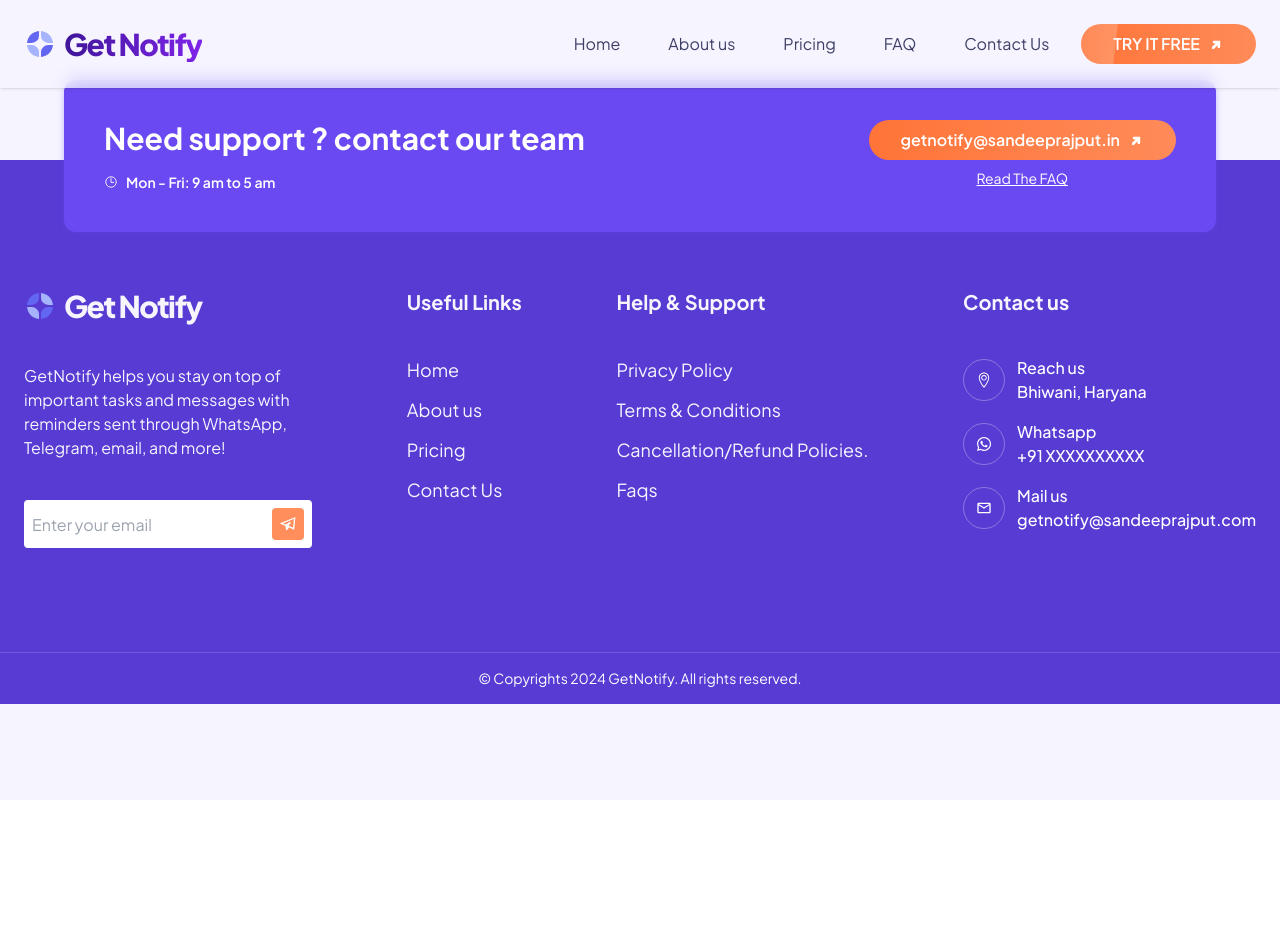
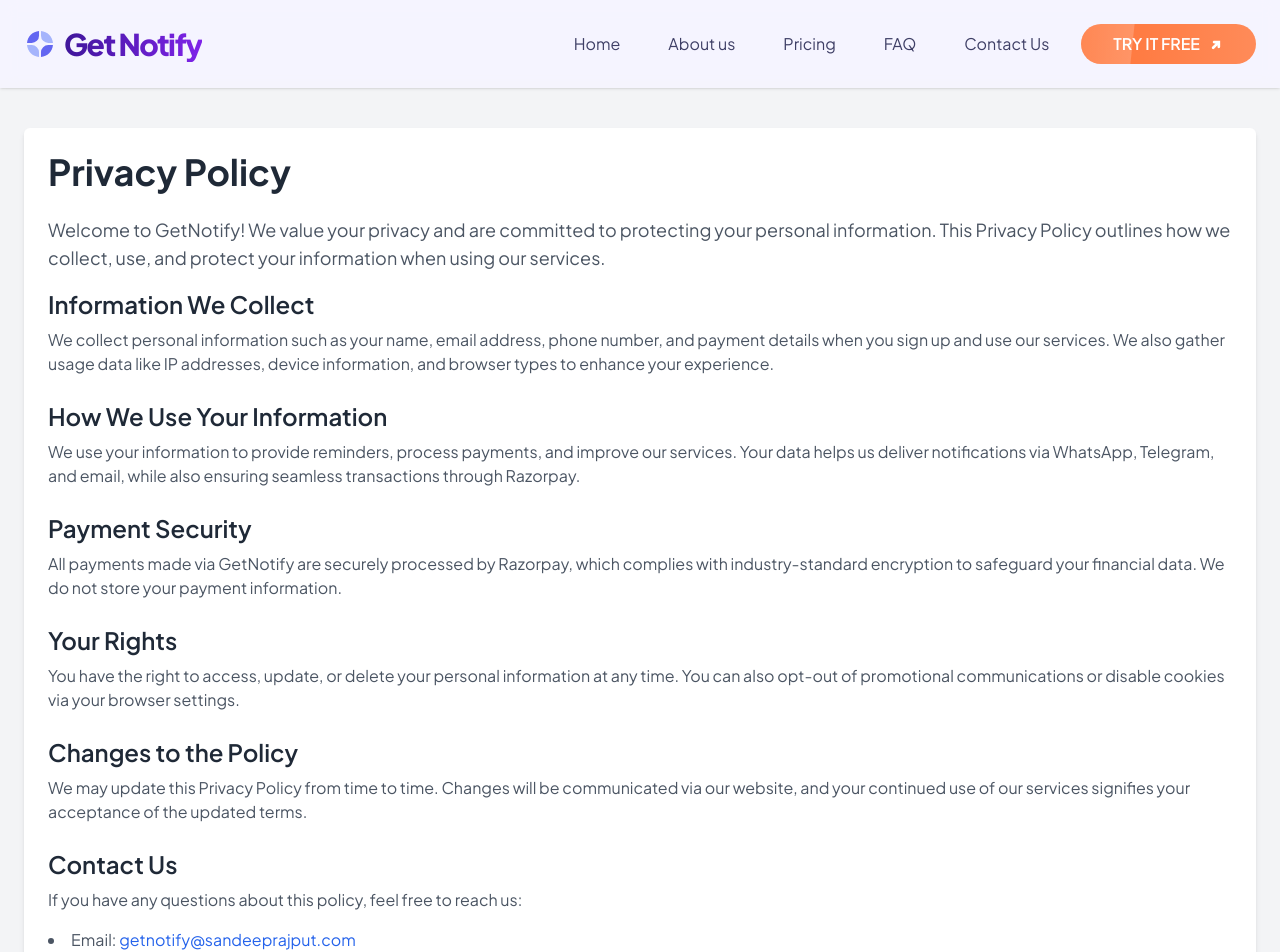
Before and after one commit to sandeep-rajputt/Get-Notify, a React (Vite) app in the folder Frontend/: page /privacy-policy in a window 1280 px wide. Shown: the top 952 px of the page. Before the commit the page ends 800 px from the top, so only its background shows below. Built offline with nearby package versions, Linux system fonts and the light colour scheme.

Commit message:
feat(frontend): Add Privacy Policy page

```diff
--- a/Frontend/src/App.jsx
+++ b/Frontend/src/App.jsx
@@ -5,10 +5,13 @@
 import Footer from "./components/layout/Footer";
 import About from "./pages/About";
 import Contact from "./pages/Contact";
+import PrivacyPolicy from "./pages/PrivacyPolicy";
+import ScrollToTop from "./utils/ScrollToTop";
 
 const App = () => {
   return (
     <Router>
+      <ScrollToTop />
       <div className="bg-background min-h-screen w-full overflow-x-hidden pt-20">
         <Header />
         <div className="max-w-7xl flex flex-col items-center justify-center mx-auto">
@@ -16,6 +19,7 @@
             <Route path="/" element={<Home />} />
             <Route path="/about-us" element={<About />} />
             <Route path="/contact-us" element={<Contact />} />
+            <Route path="/privacy-policy" element={<PrivacyPolicy />} />
           </Routes>
         </div>
         <Footer />
--- a/Frontend/src/components/layout/Footer.jsx
+++ b/Frontend/src/components/layout/Footer.jsx
@@ -41,7 +41,7 @@
 const helpAndSupport = {
   heading: "Help & Support",
   links: [
-    { text: "Privacy Policy", link: "#" },
+    { text: "Privacy Policy", link: "/privacy-policy" },
     { text: "Terms & Conditions", link: "#" },
     { text: "Cancellation/Refund Policies.", link: "#" },
     { text: "Faqs", link: "#" },
--- a/Frontend/src/index.css
+++ b/Frontend/src/index.css
@@ -6,6 +6,11 @@
   font-family: "Plus Jakarta Sans", sans-serif;
   font-optical-sizing: auto;
   font-style: normal;
+}
+
+/* smooth scrolling */
+html {
+  scroll-behavior: smooth;
 }
 
 @keyframes shine {
--- /dev/null
+++ b/Frontend/src/pages/PrivacyPolicy.jsx
@@ -0,0 +1,103 @@
+import React from "react";
+
+const PrivacyPolicy = () => {
+  return (
+    <div className="bg-gray-100 py-12 px-6">
+      <div className="container mx-auto p-6 bg-white shadow-md rounded-md">
+        <h1 className="text-4xl font-bold text-gray-800 mb-6">
+          Privacy Policy
+        </h1>
+        <p className="text-lg text-gray-600 mb-4">
+          Welcome to GetNotify! We value your privacy and are committed to
+          protecting your personal information. This Privacy Policy outlines how
+          we collect, use, and protect your information when using our services.
+        </p>
+
+        <section className="mb-6">
+          <h2 className="text-2xl font-semibold text-gray-800 mb-2">
+            Information We Collect
+          </h2>
+          <p className="text-gray-600 mb-4">
+            We collect personal information such as your name, email address,
+            phone number, and payment details when you sign up and use our
+            services. We also gather usage data like IP addresses, device
+            information, and browser types to enhance your experience.
+          </p>
+        </section>
+
+        <section className="mb-6">
+          <h2 className="text-2xl font-semibold text-gray-800 mb-2">
+            How We Use Your Information
+          </h2>
+          <p className="text-gray-600 mb-4">
+            We use your information to provide reminders, process payments, and
+            improve our services. Your data helps us deliver notifications via
+            WhatsApp, Telegram, and email, while also ensuring seamless
+            transactions through Razorpay.
+          </p>
+        </section>
+
+        <section className="mb-6">
+          <h2 className="text-2xl font-semibold text-gray-800 mb-2">
+            Payment Security
+          </h2>
+          <p className="text-gray-600 mb-4">
+            All payments made via GetNotify are securely processed by Razorpay,
+            which complies with industry-standard encryption to safeguard your
+            financial data. We do not store your payment information.
+          </p>
+        </section>
+
+        <section className="mb-6">
+          <h2 className="text-2xl font-semibold text-gray-800 mb-2">
+            Your Rights
+          </h2>
+          <p className="text-gray-600 mb-4">
+            You have the right to access, update, or delete your personal
+            information at any time. You can also opt-out of promotional
+            communications or disable cookies via your browser settings.
+          </p>
+        </section>
+
+        <section className="mb-6">
+          <h2 className="text-2xl font-semibold text-gray-800 mb-2">
+            Changes to the Policy
+          </h2>
+          <p className="text-gray-600 mb-4">
+            We may update this Privacy Policy from time to time. Changes will be
+            communicated via our website, and your continued use of our services
+            signifies your acceptance of the updated terms.
+          </p>
+        </section>
+
+        <section className="mb-6">
+          <h2 className="text-2xl font-semibold text-gray-800 mb-2">
+            Contact Us
+          </h2>
+          <p className="text-gray-600 mb-4">
+            If you have any questions about this policy, feel free to reach us:
+          </p>
+          <ul className="list-disc list-inside text-gray-600">
+            <li>
+              Email:{" "}
+              <a
+                href="mailto:getnotify@sandeeprajput.com"
+                className="text-blue-600"
+              >
+                getnotify@sandeeprajput.com
+              </a>
+            </li>
+            <li>Phone: +91 1234567890</li>
+            <li>Address: Bhiwani, Haryana, India</li>
+          </ul>
+        </section>
+
+        <p className="text-sm text-gray-500 mt-6">
+          © {new Date().getFullYear()} GetNotify. All rights reserved.
+        </p>
+      </div>
+    </div>
+  );
+};
+
+export default PrivacyPolicy;
--- /dev/null
+++ b/Frontend/src/utils/ScrollToTop.js
@@ -0,0 +1,14 @@
+import { useEffect } from "react";
+import { useLocation } from "react-router-dom";
+
+const ScrollToTop = () => {
+  const { pathname } = useLocation();
+
+  useEffect(() => {
+    window.scrollTo(0, 0);
+  }, [pathname]);
+
+  return null;
+};
+
+export default ScrollToTop;
```
